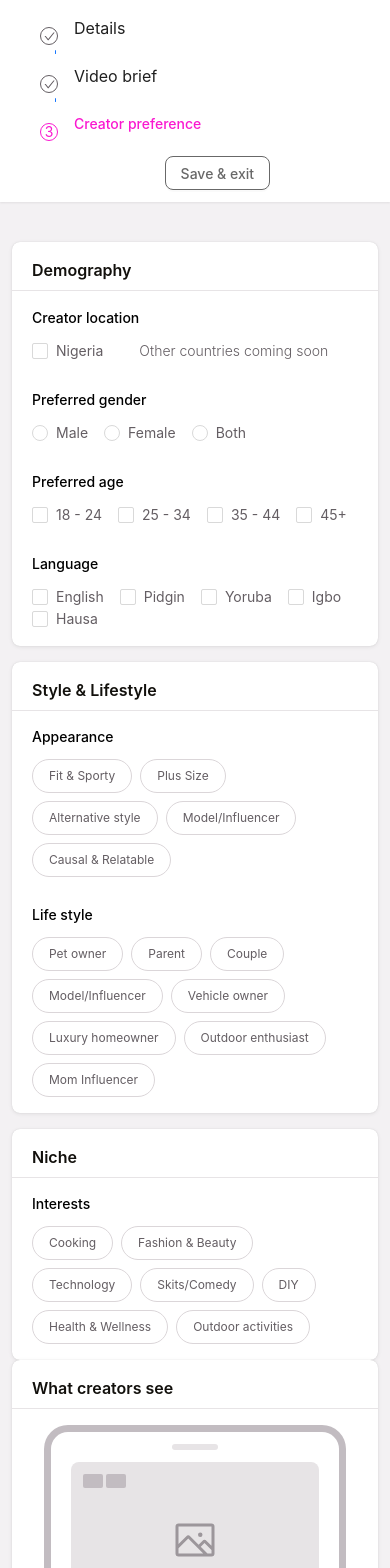
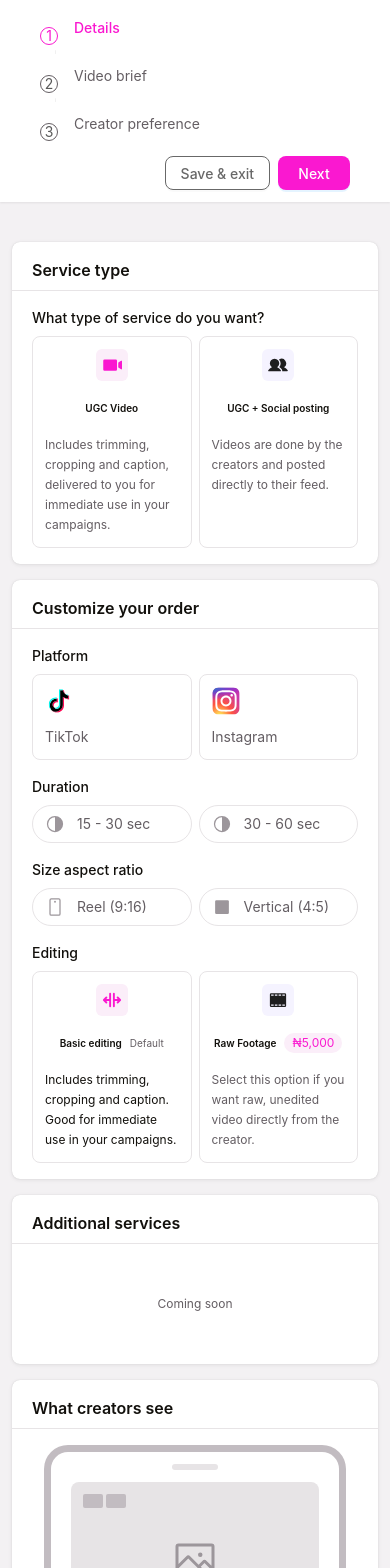
Before and after one commit to ReelpayHQ/reelpay-frontend, a React app: page /createbrief in a window 390 px wide. Shown: the top 1568 px of the page. Built offline with nearby package versions, Linux system fonts and the light colour scheme; the HTML template or start-up script is replaced by a standard one.

Commit message:
feat: adds responsiveness

```diff
--- a/src/App.css
+++ b/src/App.css
@@ -17,21 +17,21 @@
      --color-brandAsh-700: #7D8191;
      --color-brandAsh-800: #EFECEF;
      --color-brandAsh-900: #E7E4E6;
-     --color-brandAsh-901:#797179;
-     --color-brandAsh-902:#DBD6D9;
-     --color-brandAsh-903:#848C94;
-     --color-brandAsh-904:#F4F2F4;
+     --color-brandAsh-901: #797179;
+     --color-brandAsh-902: #DBD6D9;
+     --color-brandAsh-903: #848C94;
+     --color-brandAsh-904: #F4F2F4;
      --color-brandAshBold: #C2BCC1;
      --color-brandRed: #F43F5E;
      --color-brandRed-100: #DF2D2D;
-     --color-brandPdfRed:#E5252A;
+     --color-brandPdfRed: #E5252A;
      --color-brandGreen: #16A34A;
      --color-brandGreen-100: #11813C;
      --color-brandOrange: #C2410C;
      --color-brandOrange-100: #FFF7EA;
      --color-brandPurple: #6D28D8;
      --color-brandPurple-100: #F5F3FF;
-     --color-brandDarkPurple:#232530;
+     --color-brandDarkPurple: #232530;
      --text-size13: 13px;
      --text-size16: 16px;
      --text-size32: 32px;
@@ -220,19 +220,11 @@
      padding-inline: 0px;
    }
 
-.ant-modal .ant-modal-content {
-padding: 0 !important;
+   .ant-modal .ant-modal-content {
+     padding: 0 !important;
    }
 
-   /* .ant-radio-wrapper .ant-radio-wrapper-checked {
-color: red;
+   .ant-radio-wrapper .ant-radio-checked .ant-radio-inner {
+     border-color: black;
+     background-color: black;
    }
-
-   .ant-radio .ant-wave-target .ant-radio-checked{
-    color: red;
-   } */
-
-.ant-radio-wrapper .ant-radio-checked .ant-radio-inner{
-border-color: black;
-    background-color: black;
-   }
--- a/src/components/fields/CustomCheckbox.jsx
+++ b/src/components/fields/CustomCheckbox.jsx
@@ -7,9 +7,7 @@ export const CustomCheckbox = ({ label, title, ...props }) => {
     <>
       {title ? <TitleHeading text={title} /> : null}
       <Checkbox {...props}>
-        <p className="text-sm text-brandAsh">
-          {label}
-        </p>
+        <p className="text-sm text-brandAsh">{label}</p>
       </Checkbox>
     </>
   );
--- a/src/components/private/CreateBriefStepone.jsx
+++ b/src/components/private/CreateBriefStepone.jsx
@@ -57,7 +57,7 @@ const CreateBriefStepone = () => {
 
       <FormBlock title={"Customize your order"}>
         <div className="flex flex-col gap-4 mt-3">
-          <div className="w-4/9 flex flex-col gap-4">
+          <div className="w-full lg:w-5/9 xl:4/9 flex flex-col gap-4">
             <CustomButtonRadio
               value={platform}
               onChange={(e) =>
@@ -126,7 +126,7 @@ const CreateBriefStepone = () => {
             </CustomButtonRadio>
           </div>
 
-          <div className="w-8/10">
+          <div className="w-full lg:w-8/10">
             <CustomButtonRadio
               value={editing}
               onChange={(e) =>
--- a/src/components/private/CreateBriefSteptwo.jsx
+++ b/src/components/private/CreateBriefSteptwo.jsx
@@ -60,8 +60,6 @@ const CreateBriefSteptwo = () => {
   const briefNameCounts = briefName.trim() === "" ? 0 : briefName.trim().length;
   const briefDetailCounts =
     briefDetail.trim() === "" ? 0 : briefDetail.trim().length;
-
-  console.log(attachement, "attachement");
 
   return (
     <>
--- a/src/components/private/ServiceItem.jsx
+++ b/src/components/private/ServiceItem.jsx
@@ -38,18 +38,18 @@ const ServiceItem = ({
     <div className="p-3">
       {data.img ? <img src={data.img} className="w-7 object-fit" /> : null}
       {data.icon ? (
-        <div className="flex items-center gap-3">
+        <div className="flex flex-col lg:flex-row items-center gap-3">
           <div
             className={`w-8 h-8 rounded-md flex items-center justify-center ${iconWrapperBg}`}
           >
             <data.icon size={20} color={iconColor} />
           </div>
           <div className="flex items-center gap-2">
-            <h1 className="font-semibold text-sm text-brandBlack">
+            <h1 className="font-semibold text-[10px] md:text-sm text-brandBlack">
               {data.title}
             </h1>
             {showdefault ? (
-              <p className="text-xs text-brandAsh">Default</p>
+              <p className="text-[10px] md:text-xs text-brandAsh">Default</p>
             ) : null}
             {price ? (
               <Badge
--- a/src/data/radioOptions.js
+++ b/src/data/radioOptions.js
@@ -122,5 +122,5 @@ export {
   platformOptions,
   durationOptions,
   aspectRatioOptions,
-  productOptions
+  productOptions,
 };
--- a/src/globals/componentTheme.js
+++ b/src/globals/componentTheme.js
@@ -65,11 +65,5 @@ export const componentTheme = {
       controlItemBgHover: "",
       controlPaddingHorizontal: 0,
     },
-    // Radio:{
-    //   buttonCheckedBg:'red',
-    //   buttonSolidCheckedBg:'red',
-    //   buttonSolidCheckedColor:'red',
-    //   buttonSolidCheckedActiveBg:'red'
-    // }
   },
 };
--- a/src/pages/private/CreateBrief.jsx
+++ b/src/pages/private/CreateBrief.jsx
@@ -19,7 +19,7 @@ const stepItem = [
   },
 ];
 const CreateBrief = () => {
-  const [current, setCurrent] = useState(2);
+  const [current, setCurrent] = useState(0);
 
   const RenderComponent = items[current];
 
@@ -70,7 +70,7 @@ const CreateBrief = () => {
           </Col>
         </Row>
       </div>
-      <div className=" px-3 md:px-40 py-10">
+      <div className=" px-3 md:px-5 lg:px-15 xl:px-40 py-10">
         <Row gutter={"40"}>
           <Col
             xs={{ span: 24 }}
@@ -81,6 +81,7 @@ const CreateBrief = () => {
             <RenderComponent />
           </Col>
           <Col
+            className="mt-4 md:mt-0"
             xs={{ span: 24 }}
             sm={{ span: 24 }}
             md={{ span: 12 }}
--- a/src/utils/fileSizeValidation.js
+++ b/src/utils/fileSizeValidation.js
@@ -3,7 +3,6 @@ export const fileSizeValidation = (value, fileSizeMB = 2) => {
   return value.size <= MAX_FILE_SIZE;
 };
 
-
 export function bytesToKb(bytes) {
-    return Math.round(bytes / 1024);
+  return Math.round(bytes / 1024);
 }
--- a/src/utils/wordCount.js
+++ b/src/utils/wordCount.js
@@ -11,4 +11,4 @@ const wordCount = (value, maxWords) => {
 const briefNameMaxWords = 80;
 const briefDetailMaxWords = 500;
 
-export {wordCount,briefNameMaxWords,briefDetailMaxWords}
+export { wordCount, briefNameMaxWords, briefDetailMaxWords };
```
Also changed, not shown: src/components/TitleHeading.jsx (line endings or trailing spaces).
